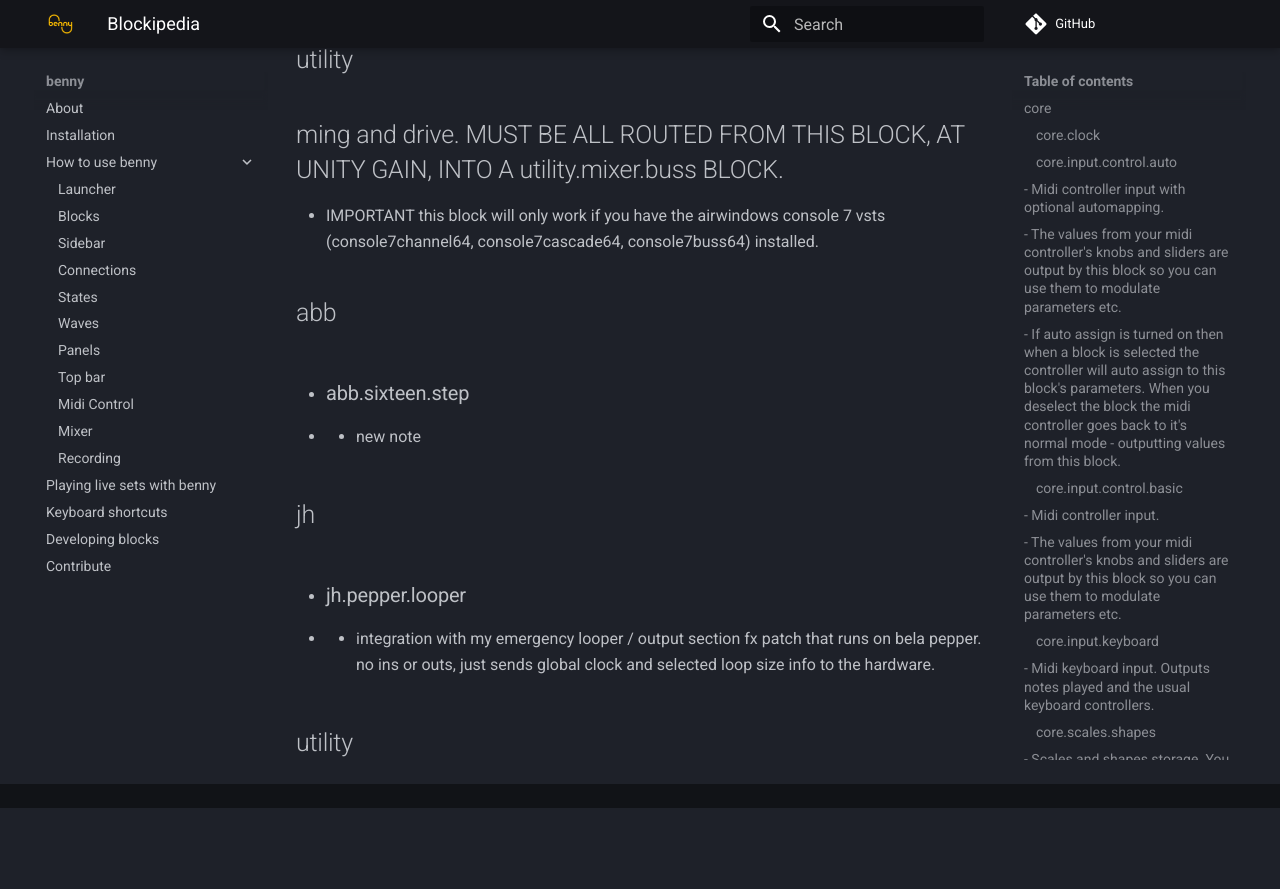
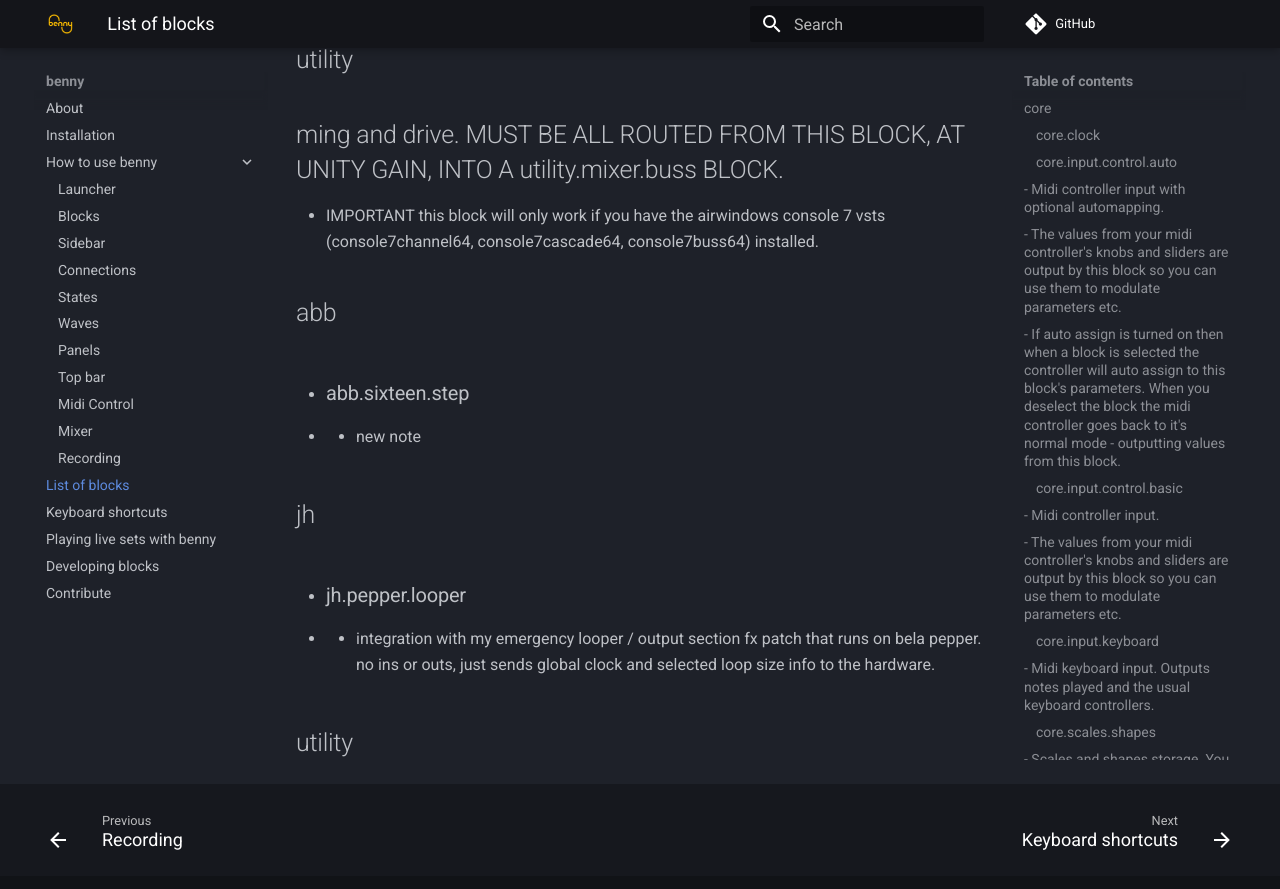
Before and after one commit to playbenny/benny_manual, an MkDocs documentation site: the page built from docs/blockipedia.md, in a window 1280 px wide and 900 px high, scrolled down 24899 px. Shown: the top 889 px of the window. Built offline with MkDocs 1.6.1 and Material for MkDocs 9.7.7, drawn with Linux system fonts in a browser that asks for light colours; comment, search, counter and statistics services are not loaded; before the commit the page ends 25707 px from its top, so only the background shows below that.

Commit message:
Update mkdocs.yml

```diff
--- a/mkdocs.yml
+++ b/mkdocs.yml
@@ -40,7 +40,8 @@ nav:
     - Midi Control: controllers.md
     - Mixer : mixer.md
     - Recording: recording.md
+  - List of blocks : blockipedia.md
+  - Keyboard shortcuts: keyboard_shortcuts.md
   - Playing live sets with benny: live_sets.md
-  - Keyboard shortcuts: keyboard_shortcuts.md
   - Developing blocks: developing.md
   - Contribute: contribute.md
```
